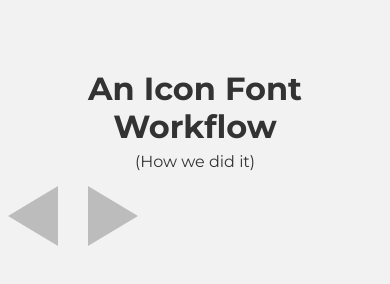
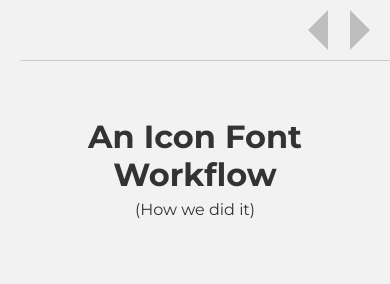
Before and after one commit to jwindmuller/presentations-icon-fonts, a plain HTML site: page index.html in a window 390 px wide. Drawn offline with Linux system fonts and the light colour scheme; a web font is replaced by a local one.

Commit message:
Fixing controls position on smalled devices

```diff
--- a/index.html
+++ b/index.html
@@ -579,14 +579,38 @@ strong {
   }
 }
 @media (max-width: 600px) {
+  body {
+    padding-top: 40px;
+  }
   aside {
     float: none;
   }
   aside img {
     width:auto;
   }
-  .controls, .slide {
+  .slide {
     position:static;
+  }
+  .controls {
+    position: absolute;
+    top:0;
+    right:0;
+    text-align: right;
+    padding:10px 0 30px 0;
+    border-bottom: #ccc 1px solid;
+    height: 20px;
+  }
+  .controls .arrow {
+    float: none;
+    display: inline-block;
+    border-width:20px;
+    margin-right:20px;
+  }
+  .prev {
+    border-right-width:20px;
+  }
+  .controls .next {
+    margin-right: 0
   }
   .slide-content {
     height:auto;
--- a/rpm/style.css
+++ b/rpm/style.css
@@ -184,14 +184,38 @@ strong {
   }
 }
 @media (max-width: 600px) {
+  body {
+    padding-top: 40px;
+  }
   aside {
     float: none;
   }
   aside img {
     width:auto;
   }
-  .controls, .slide {
+  .slide {
     position:static;
+  }
+  .controls {
+    position: absolute;
+    top:0;
+    right:0;
+    text-align: right;
+    padding:10px 0 30px 0;
+    border-bottom: #ccc 1px solid;
+    height: 20px;
+  }
+  .controls .arrow {
+    float: none;
+    display: inline-block;
+    border-width:20px;
+    margin-right:20px;
+  }
+  .prev {
+    border-right-width:20px;
+  }
+  .controls .next {
+    margin-right: 0
   }
   .slide-content {
     height:auto;
```
